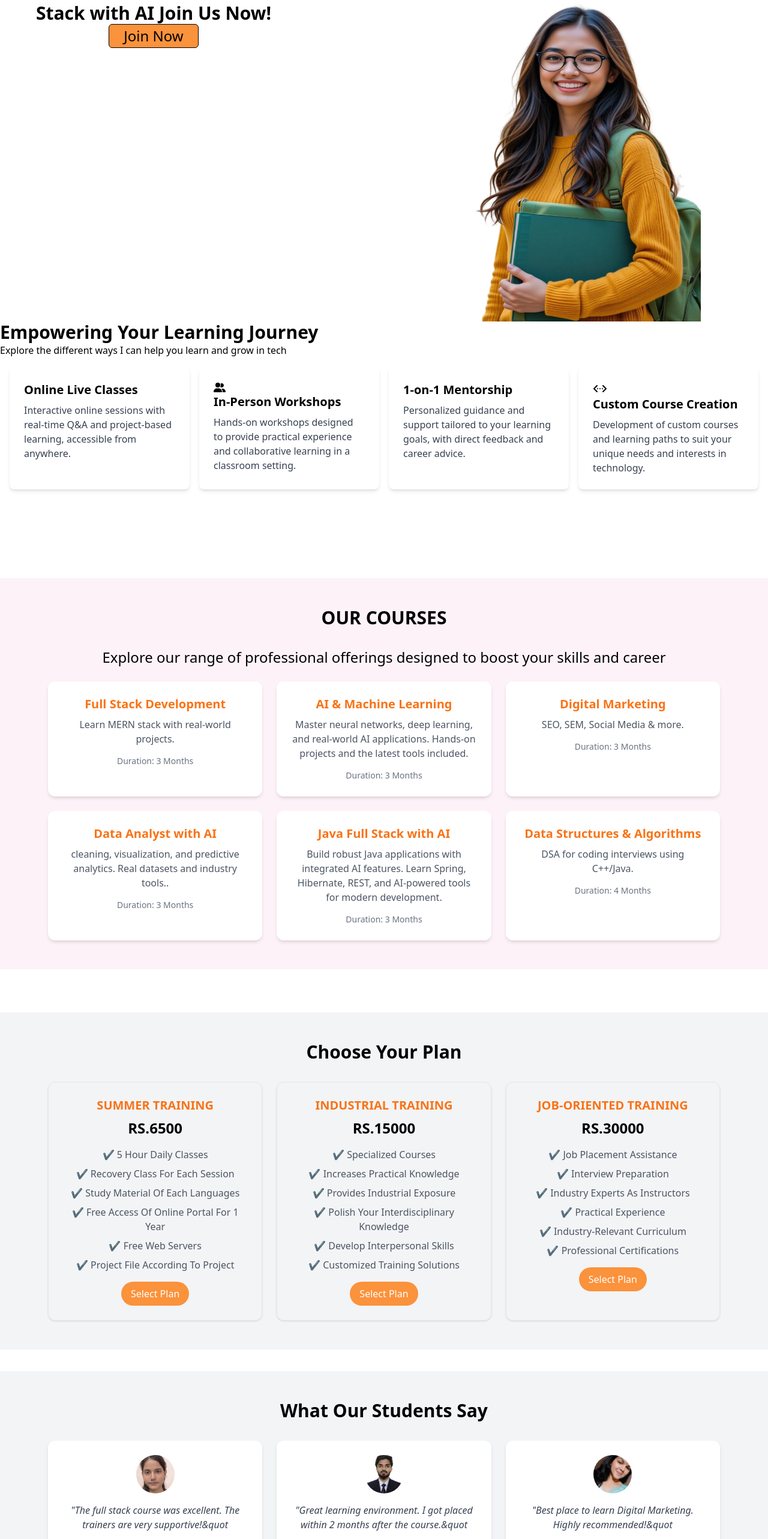
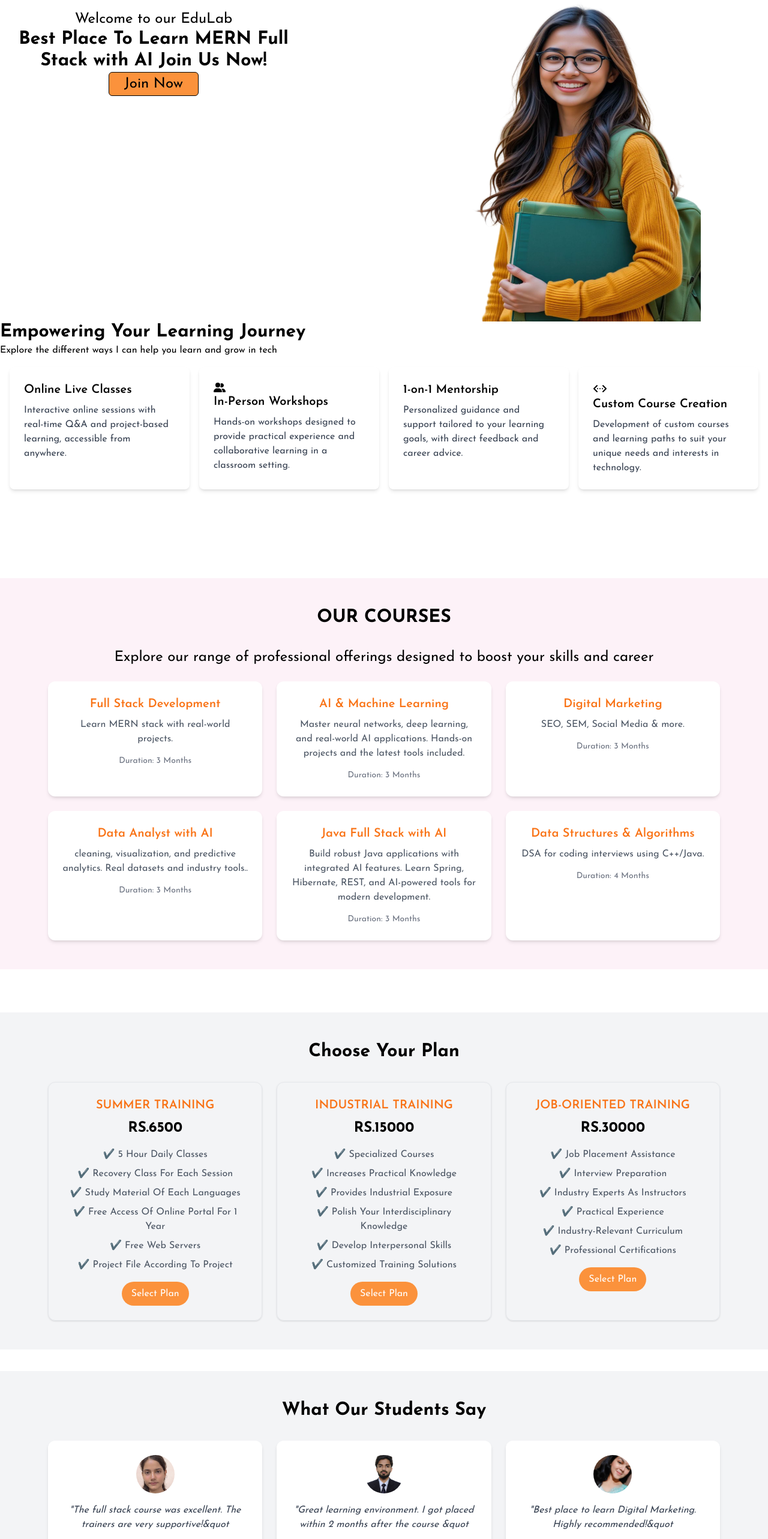
Before and after one commit to asifkhan2513/maazster-edu, a Next.js app: page / in a window 1280 px wide. Shown: the part 160-2726 px from the top of the page at 60% size. Built offline with nearby package versions, Linux system fonts and the light colour scheme.

Commit message:
title fixed

```diff
--- a/app/layout.js
+++ b/app/layout.js
@@ -1,5 +1,11 @@
 import localFont from "next/font/local";
 import "./globals.css";
+import { Josefin_Sans } from "next/font/google";
+
+const josefin = Josefin_Sans({
+  subsets: ["latin"],
+  display: "swap",
+});
 
 const geistSans = localFont({
   src: "./fonts/GeistVF.woff",
@@ -15,13 +21,17 @@ const geistMono = localFont({
 export const metadata = {
   title: "Maazster Edu",
   description: "Generated by create next app",
+  icons: {
+    icon: "/favicon.ico", // Path to your favicon in the public directory
+    apple: "/favicon.ico", // Path to your Apple Touch Icon
+  },
 };
 
 export default function RootLayout({ children }) {
   return (
     <html lang="en">
       <body
-        className={`${geistSans.variable} ${geistMono.variable} antialiased`}
+        className={`${josefin.className} antialiased bg-primary-950 text-primary-100 min-h-screen flex flex-col relative`}
       >
         {children}
       </body>
--- a/app/page.js
+++ b/app/page.js
@@ -11,8 +11,8 @@ export default function Home() {
   return (
     <div className="no-scrollbar overflow-auto pt-24">
       <Navbar />
-      <div className=" flex">
-        <div className="w-[50%] h-[350px] text-center text-2xl">
+      <div className=" flex ">
+        <div className="w-[50%] h-[350px] text-center text-2xl mt-20">
           Welcome to our EduLab <br />
           <span className=" text-3xl font-bold">
             Best Place To Learn MERN Full Stack with AI Join Us Now!
--- a/app/plans/page.js
+++ b/app/plans/page.js
@@ -11,7 +11,7 @@ const plans = [
       "Study Material Of Each Languages",
       "Free Access Of Online Portal For 1 Year",
       "Free Web Servers",
-      "Project File According To Project",
+      "Project File According To Project ",
     ],
   },
   {
--- a/app/testimonials/page.js
+++ b/app/testimonials/page.js
@@ -15,7 +15,7 @@ const testimonials = [
   {
     name: "Rahul Mehta",
     feedback:
-      "Great learning environment. I got placed within 2 months after the course.",
+      "Great learning environment. I got placed within 2 months after the course ",
     image: user2,
   },
   {
```
